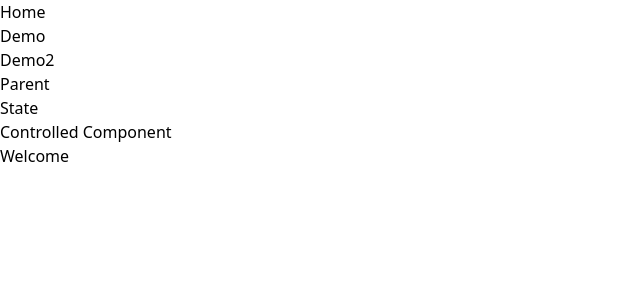
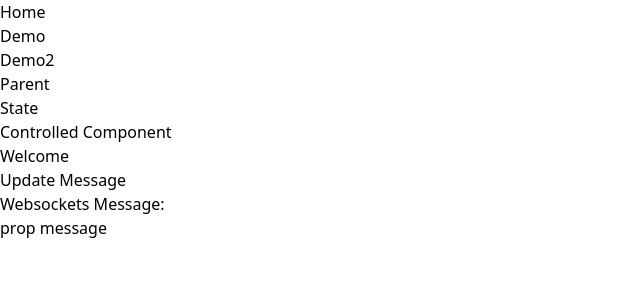
Before and after one commit to Him104/technica, a React (Vite) app: page /socketsParent in a window 1280 px wide. Shown: the top 300 px of the page, without its empty margins (0-640 px from the left). Built offline with nearby package versions, Linux system fonts and the light colour scheme; no server answers.

Commit message:
adding subscriptions

```diff
--- a/src/App.jsx
+++ b/src/App.jsx
@@ -11,6 +11,8 @@ import Location from "./components/Location";
 import Home from "./components/Home";
 import Profile from "./components/Profile";
 import Useeffect from "./components/Useeffect";
+import Sockets from "./components/Sockets";
+import SocketParent from "./components/SocketParent";
 export default function App() {
   //   const todos = [{id:1, task: 'Learn React', completed: false},
   //     {id:2, task: 'Build Project', completed: true},
@@ -58,6 +60,8 @@ export default function App() {
         <Route path="user/location" element={<Location/>}/>
         <Route path="profile" element={<Profile/>}/>
         <Route path="data-fetching" element={<Useeffect/>}/>
+        <Route path="sockets" element={<Sockets/>}/>
+        <Route path="socketsParent" element={<SocketParent/>}/>
 
       </Routes>
     </Router>
--- /dev/null
+++ b/src/components/SocketParent.jsx
@@ -0,0 +1,17 @@
+import {useState} from 'react'
+import Sockets from './Sockets'
+
+const SocketParent = () => {
+const [propMessage, setPropMessage] = useState('prop message')
+
+  return (
+    <div>
+<button onClick={()=>setPropMessage('updated message from parent') }>Update Message</button>
+
+<Sockets propMessage={propMessage}/>
+
+    </div>
+  )
+}
+
+export default SocketParent
--- /dev/null
+++ b/src/components/Sockets.jsx
@@ -0,0 +1,38 @@
+import {useEffect, useState} from 'react'
+
+
+const Sockets = ({propMessage}) => {
+
+    const [message, setMessage] = useState('');
+useEffect(()=> {
+const socket = new WebSocket('https://echo.websocket.org/.ws')
+
+socket.onmessage = (event) => {
+    const data = event.data;
+    setMessage(data);
+}
+
+return () => {
+    socket.close();
+};
+},
+    []);
+
+
+    useEffect(()=> {
+        if(propMessage){
+            setMessage(propMessage)
+
+        }
+    }, [propMessage]);
+
+  return (
+    <div>
+<h1>Websockets Message:</h1>
+<p>{message}</p>
+
+    </div>
+  );
+};
+
+export default Sockets
```
